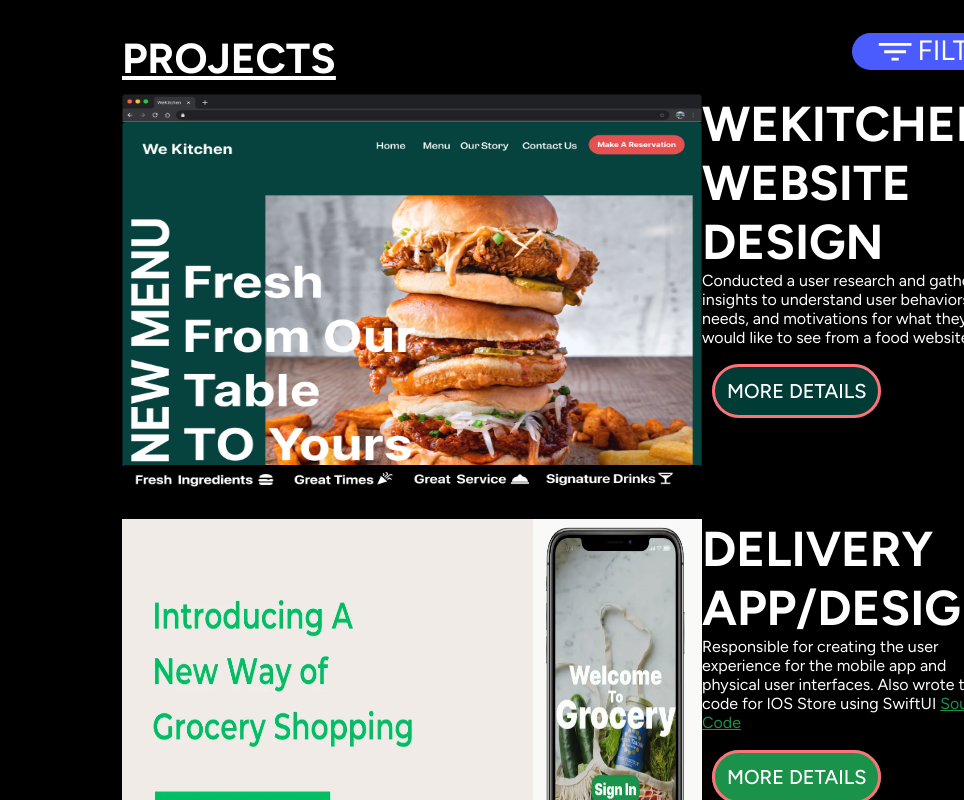
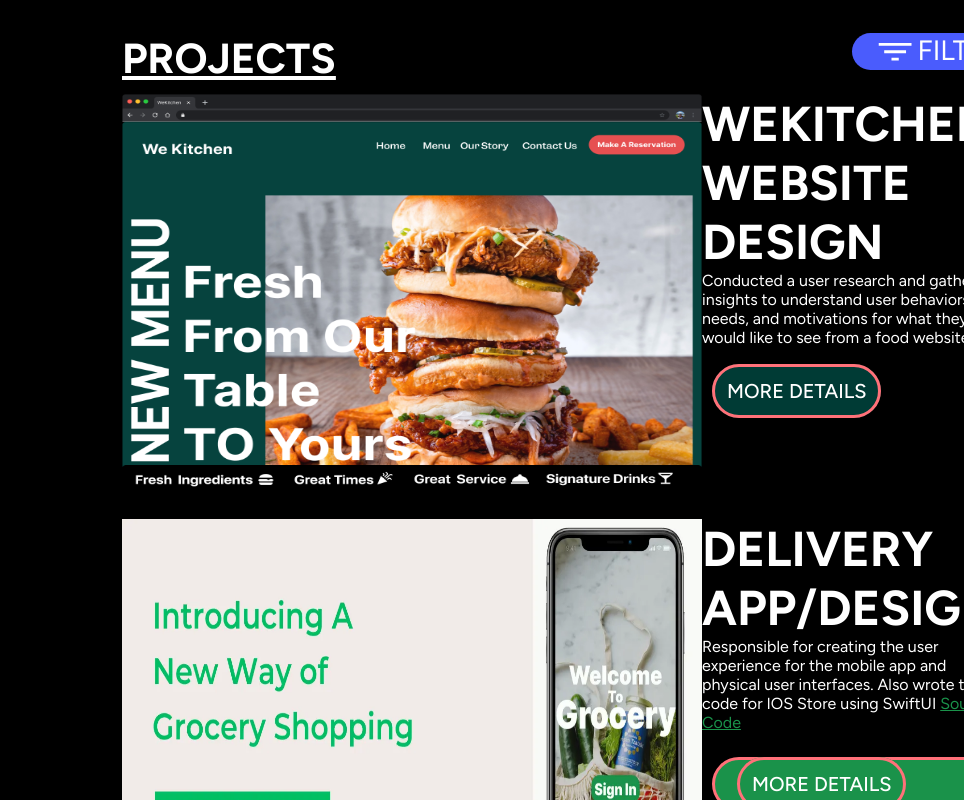
Before and after one commit to Perne11j/Perne11J.github.io, a plain HTML site: page index.html in a window 1280 px wide. Shown: the top 800 px of the page, 316-1280 px from the left. Drawn offline with Linux system fonts and the light colour scheme.

Commit message:
change css

```diff
--- a/index.html
+++ b/index.html
@@ -133,7 +133,15 @@
                     <h3>DELIVERY APP/DESIGN</h3>
                     <p>Responsible for creating the user experience for the mobile app and physical user interfaces. Also wrote the code for IOS Store using SwiftUI <a href="https://github.com/Perne11j/NewGrocery" style="color: #1A924A;">Source Code</a></p>
                 </div>
-                    <div class="delivery-btn">
+                    <div class="delivery-btn" style="margin-left: 10px;
+                    text-decoration: none;
+                    color: white;
+                    background-color: #1A924A;
+                    border: 3px solid #FF7179;
+                    border-radius: 40px;
+                    padding: 12px;
+                    font-weight:500;
+                    font-size: 20px;">
                         <a href="https://medium.com/@pernellj504/get-your-groceries-put-away-without-lifting-a-finger-a-ux-case-study-aef5c948717b">MORE DETAILS</a>
                     </div>
         </div>
```
